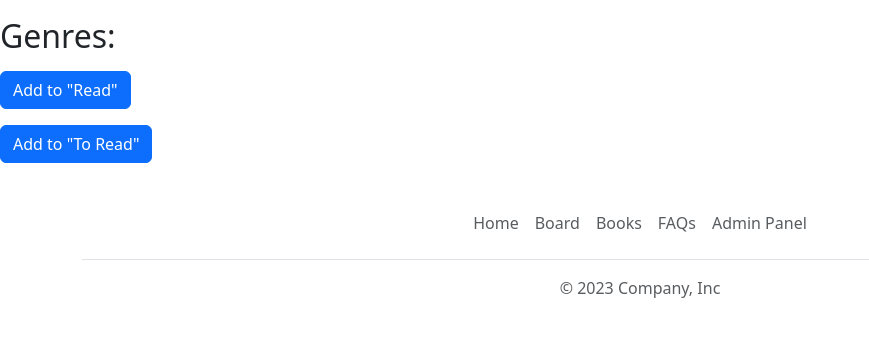
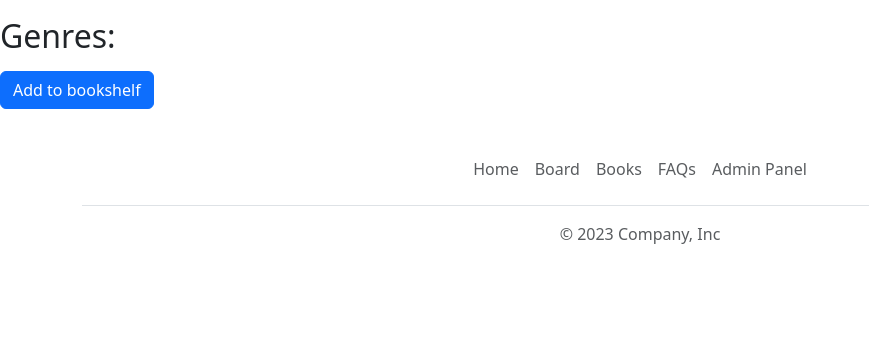
Before and after one commit to kronek1122/Bookshelf_ecommerce, a Django app: template mybook/templates/mybook/book_detail.html in a window 1280 px wide. Shown: the part 151-488 px from the top of the page, without its empty margins (0-869 px from the left). Run offline with Django 4.2, Linux system fonts and the light colour scheme; the template is opened without the code that fills it, so the values that code supplies are empty; some libraries are stand-ins or nearby versions.

Commit message:
#3 mod add to shelf, now modals and radios

```diff
--- a/mybook/templates/mybook/book_detail.html
+++ b/mybook/templates/mybook/book_detail.html
@@ -23,15 +23,38 @@
         {% endfor %}
     </ul>
 
-    <form method="post" action="{% url 'mybook:book_detail' pk=book_detail.pk %}">
-        {% csrf_token %}
-        <button class="btn btn-primary" type="submit" name="action" value="add_to_read">Add to "Read"</button>
-      </form>
 
-      <form method="post" action="{% url 'mybook:book_detail' pk=book_detail.pk %}">
-        {% csrf_token %}
-        <button class="btn btn-primary" type="submit" name="action" value="add_to_to_read">Add to "To Read"</button>
-      </form>
+
+    <button type="button" class="btn btn-primary" data-bs-toggle="modal" data-bs-target="#AddToShelf">
+        Add to bookshelf
+    </button>
+
+    <div class="modal fade" id="AddToShelf" data-bs-backdrop="static" data-bs-keyboard="false" tabindex="-1" aria-labelledby="AddToShelfLabel" aria-hidden="true">
+        <div class="modal-dialog modal-dialog-centered modal-dialog-scrollable">
+            <div class="modal-content">
+                <div class="modal-header">
+                    <h1 class="modal-title fs-5" id="AddToShelfLabel">Add to user bookshelf</h1>
+                    <button type="button" class="btn-close" data-bs-dismiss="modal" aria-label="Close"></button>
+                </div>
+                <div class="modal-body">
+                    <form method="post" action="{% url 'mybook:book_detail' pk=book_detail.pk %}">
+                        {% csrf_token %}
+
+                        <label>
+                            <input type="radio" name="action" value="add_to_read"> Add to "Read"
+                        </label>
+
+                        <label>
+                            <input type="radio" name="action" value="add_to_to_read"> Add to "To Read"
+                        </label>
+                        <div class="modal-footer">
+                            <button class="btn btn-primary" type="submit">Save</button>
+                        </div>
+                    </form>
+            </div>
+          </div>
+        </div>
+      </div>
 
 </body>
 
```
